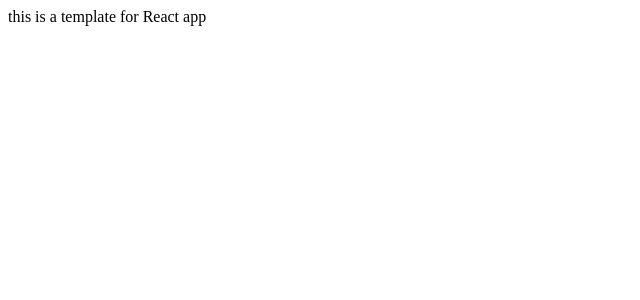
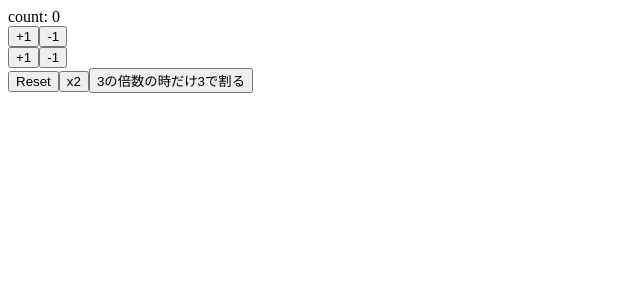
Before and after one commit to masahiro96848/react-hooks, a React (Create React App) app: page / in a window 1280 px wide. Shown: the top 300 px of the page, without its empty margins (0-640 px from the left). Built offline with nearby package versions, Linux system fonts and the light colour scheme.

Commit message:
useStateでファンクションコンポーネントで実装

```diff
--- a/src/App.js
+++ b/src/App.js
@@ -1,10 +1,38 @@
-import React from 'react';
+import React, { useState } from 'react';
 
 const App = () => {
+  const [count, setCount] = useState(0)
+
+  const increment = () => setCount(count + 1)
+  const decrement = () => setCount(count - 1)
+
+  const increment2 = () => setCount(previoutCount => previoutCount + 1)
+  const decrement2 = () => setCount(previoutCount => previoutCount - 1)
+
+  const reset = () => setCount(0)
+  const double = () => setCount(count * 2)
+  const divide3 = () => setCount(previoutCount => {
+    return previoutCount % 3 === 0 ? previoutCount / 3 : previoutCount
+  })
+
   return (
-    <div>
-      this is a template for React app
-    </div>
+    <>
+      <div>count: {count}</div>
+      <div>
+        <button onClick={increment}>+1</button>
+        <button onClick={decrement}>-1</button>
+      </div>
+      <div>
+        <button onClick={increment2}>+1</button>
+        <button onClick={decrement2}>-1</button>
+      </div>
+      <div>
+        <button onClick={reset}>Reset</button>
+        <button onClick={double}>x2</button>
+        <button onClick={divide3}>3の倍数の時だけ3で割る</button>
+      </div>
+
+    </>
   )
 }
 
--- a/src/index.js
+++ b/src/index.js
@@ -1,9 +1,16 @@
-import React from 'react';
-import ReactDOM from 'react-dom';
+import React from 'react'
+import { createRoot } from 'react-dom/client';
 import App from './App';
+// import reportWebVitals from './reportWebVitals';
 
-ReactDOM.render(<App />, document.getElementById('root'));
+// ReactDOM.render(<App />, document.getElementById('root'));
+
+const container = document.getElementById('root');
+const root = createRoot(container);
+root.render(<App />);
 
 // If you want your app to work offline and load faster, you can change
 // unregister() to register() below. Note this comes with some pitfalls.
 // Learn more about service workers: https://bit.ly/CRA-PWA
+
+// reportWebVitals();
```
